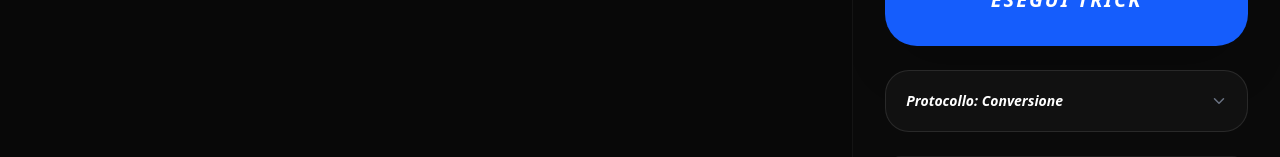
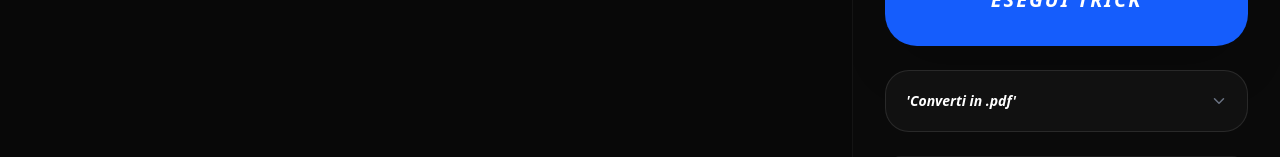
Before and after one commit to trikes2789/digitrik, a Next.js app: page / in a window 1280 px wide. Shown: the part 280-437 px from the top of the page. Built offline with nearby package versions, Linux system fonts and the light colour scheme.

Commit message:
Update select options in page.js

```diff
--- a/app/page.js
+++ b/app/page.js
@@ -383,9 +383,9 @@ export default function DigitrikWorkstation() {
 
           <div className="relative">
             <select value={action} onChange={(e) => setAction(e.target.value)} className="w-full bg-[#111] border border-white/10 rounded-[1.5rem] p-5 appearance-none font-bold italic text-white text-sm focus:border-blue-600 outline-none">
-              <option value="conversione">Protocollo: Conversione</option>
-              <option value="unisci">Protocollo: Unione</option>
-              <option value="estrai">Protocollo: Estrazione</option>
+              <option value="conversione">'Converti in .pdf'</option>
+              <option value="unisci">'Unifica Pagine'</option>
+              <option value="estrai">'Estrai Pagine'</option>
             </select>
             <ChevronDown className="absolute right-5 top-1/2 -translate-y-1/2 text-gray-500 pointer-events-none" size={18} />
           </div>
```
